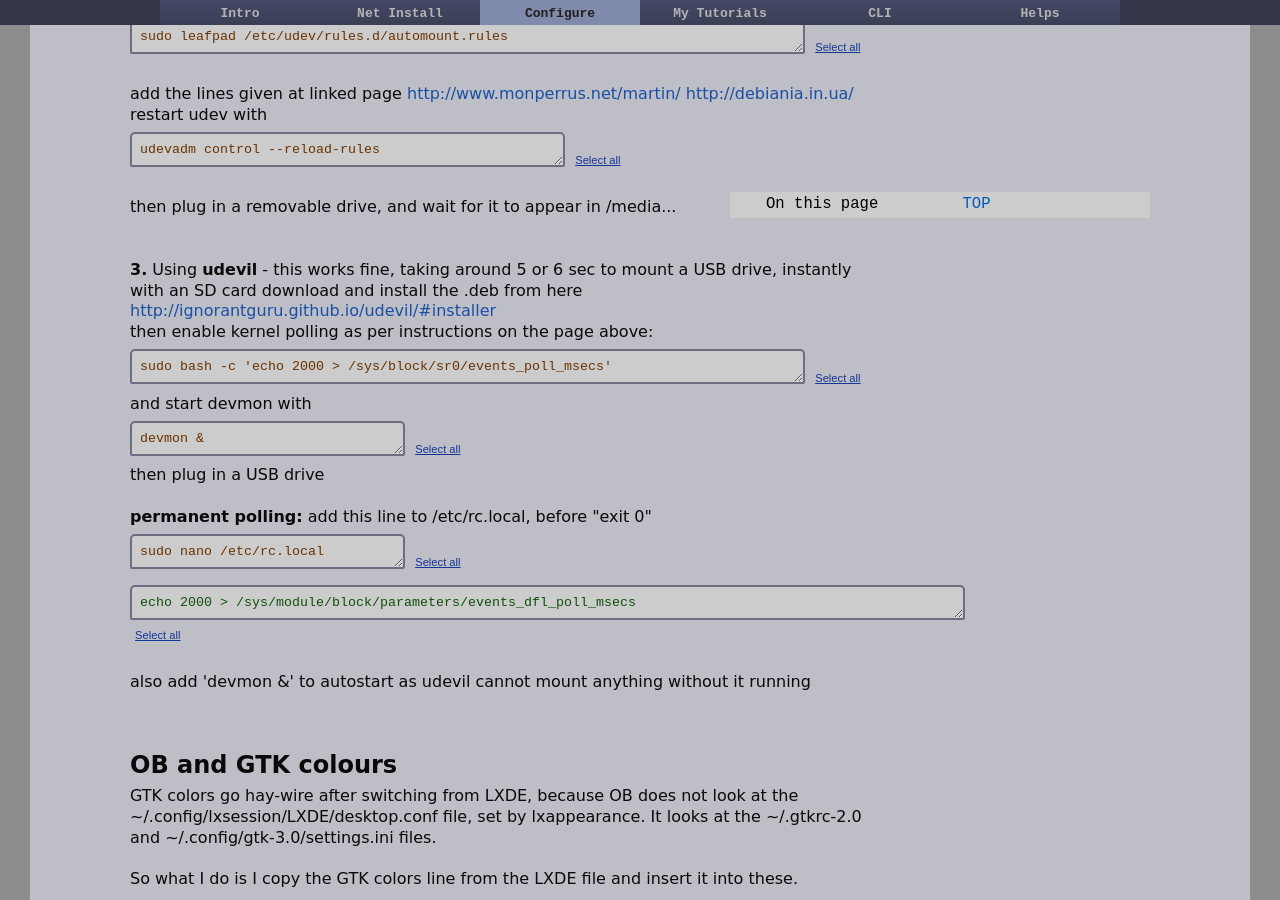
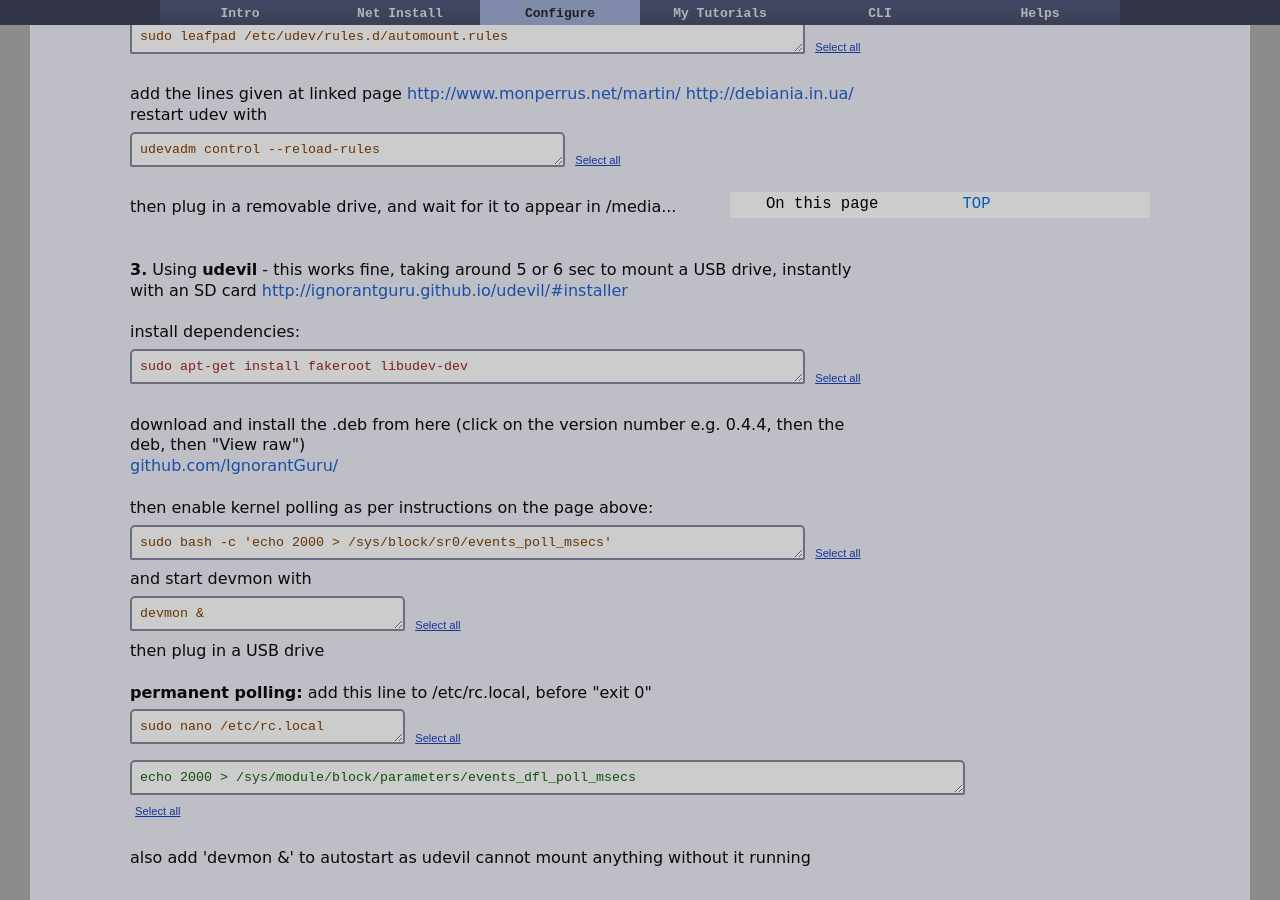
Before and after one commit to dquinton/debian-install, a Jekyll site: the page built from config/plain-openbox.html, in a window 1280 px wide and 900 px high, scrolled down 5160 px. Built offline with Jekyll 4.4.1, drawn with Linux system fonts in a browser that asks for light colours.

Commit message:
updating pages

```diff
--- a/config/plain-openbox.html
+++ b/config/plain-openbox.html
@@ -346,7 +346,20 @@ then plug in a removable drive, and wait for it to appear in /media...
 <br><br>
 <br>
 <b>3.</b> Using <b>udevil</b> - this works fine, taking around 5 or 6 sec to mount a USB drive, instantly with an SD card
-download and install the .deb from here <a href="http://ignorantguru.github.io/udevil/#installer">http://ignorantguru.github.io/udevil/#installer</a><br>
+ <a href="http://ignorantguru.github.io/udevil/#installer">http://ignorantguru.github.io/udevil/#installer</a>
+<br> <br>
+
+install dependencies:
+<form>
+<textarea name="T" id="install" rows="1" cols="80">
+sudo apt-get install fakeroot libudev-dev</textarea>
+&nbsp;<input type="button" class="submitLink" value="Select all" onClick="javascript:this.form.T.focus();this.form.T.select();">
+</form>
+<br>
+
+download and install the .deb from here (click on the version number e.g. 0.4.4, then the deb, then "View raw")<br>
+<a href="https://github.com/IgnorantGuru/udevil/tree/pkg">github.com/IgnorantGuru/</a>
+<br><br>
 then enable kernel polling as per instructions on the page above:
 
 <form>
--- a/netinstall/lxde-fast.html
+++ b/netinstall/lxde-fast.html
@@ -88,14 +88,14 @@ needs_root_rights=yes</textarea>
 
 <form>
 <textarea name="T" id="install" rows="3" cols="100">
-apt-get install thunar thunar-volman thunar-archive-plugin thunar-media-tags-plugin tumbler tumbler-plugins-extra xdg-user-dirs bluetooth blueman openjdk-7-jre icedtea-7-plugin zip unzip bzip2 p7zip-full ntfs-3g blktool dosfstools mtools testdisk gvfs-backends locate git cups gpa</textarea>
+apt-get install thunar thunar-volman thunar-archive-plugin thunar-media-tags-plugin tumbler tumbler-plugins-extra xdg-user-dirs bluetooth blueman openjdk-7-jre icedtea-7-plugin zip unzip bzip2 p7zip-full ntfs-3g blktool dosfstools mtools testdisk gvfs-backends sshfs locate git cups gpa</textarea>
 &nbsp;<input type="button" class="submitLink" value="Select all" onClick="javascript:this.form.T.focus();this.form.T.select();">
 </form>
 
 
 <form>
 <textarea name="T" id="install" rows="6" cols="100">
-apt-get install mplayer2 gnome-mplayer vlc handbrake audacious gnome-sound-recorder lame gimp abcde eyed3 bashburn gtk2-engines gtk2-engines-xfce gtk3-engines-xfce gnome-color-chooser systemsettings xpdf x11-apps feh imagemagick xsel xvkbd w3m w3m-img atool mediainfo jhead ffmpegthumbnailer gpsbabel clipit uget clamtk gdmap bleachbit transmission ksnapshot kcharselect luckybackup meld regexxer xiphos fonts-sil-ezra rkhunter chkrootkit goldendict artha transmission easytag xfce4-notes-plugin hasciicam bluefish catfish pyrenamer yelp</textarea>
+apt-get install mplayer2 gnome-mplayer vlc handbrake audacious gnome-sound-recorder lame gimp abcde eyed3 bashburn gtk2-engines gtk2-engines-xfce gtk3-engines-xfce gnome-color-chooser systemsettings xpdf x11-apps feh imagemagick xsel xvkbd w3m w3m-img atool mediainfo jhead ffmpegthumbnailer gpsbabel clipit uget clamtk gdmap bleachbit transmission ksnapshot kcharselect luckybackup meld regexxer xiphos fonts-sil-ezra rkhunter chkrootkit goldendict artha transmission easytag xfce4-notes-plugin hasciicam bluefish catfish pyrenamer yelp filezilla</textarea>
 &nbsp;<input type="button" class="submitLink" value="Select all" onClick="javascript:this.form.T.focus();this.form.T.select();">
 </form>
 <br><br>
--- a/netinstall/step1.html
+++ b/netinstall/step1.html
@@ -497,10 +497,10 @@ apt-get install thunar thunar-volman thunar-archive-plugin tumbler tumbler-plugi
 <br>
 <br><br>
 <h3>Additional installs</h3>
-Prepare for bluetooth, NTFS and FAT32 support, archiving, Java, printing and pgp
+Prepare for bluetooth, NTFS and FAT32 support, ssh, archiving, Java, printing and pgp
 <form>
 <textarea name="T" id="install" rows="3" cols="80">
-apt-get install bluetooth blueman ntfs-3g blktool dosfstools mtools testdisk gvfs-backends zip unzip bzip2 p7zip-full openjdk-7-jre icedtea-7-plugin locate git less cups gpa</textarea>
+apt-get install bluetooth blueman ntfs-3g sshfs blktool dosfstools mtools testdisk gvfs-backends zip unzip bzip2 p7zip-full openjdk-7-jre icedtea-7-plugin locate git less cups gpa</textarea>
 &nbsp;<input type="button" class="submitLink" value="Select all" onClick="javascript:this.form.T.focus();this.form.T.select();">
 </form>
 (note that, the opensource java, openjdk and icedtea actually change their name with each new version - I suppose it will be 8 next)
```
Also changed, not shown: netinstall/step3.html (+5 -5 lines).
